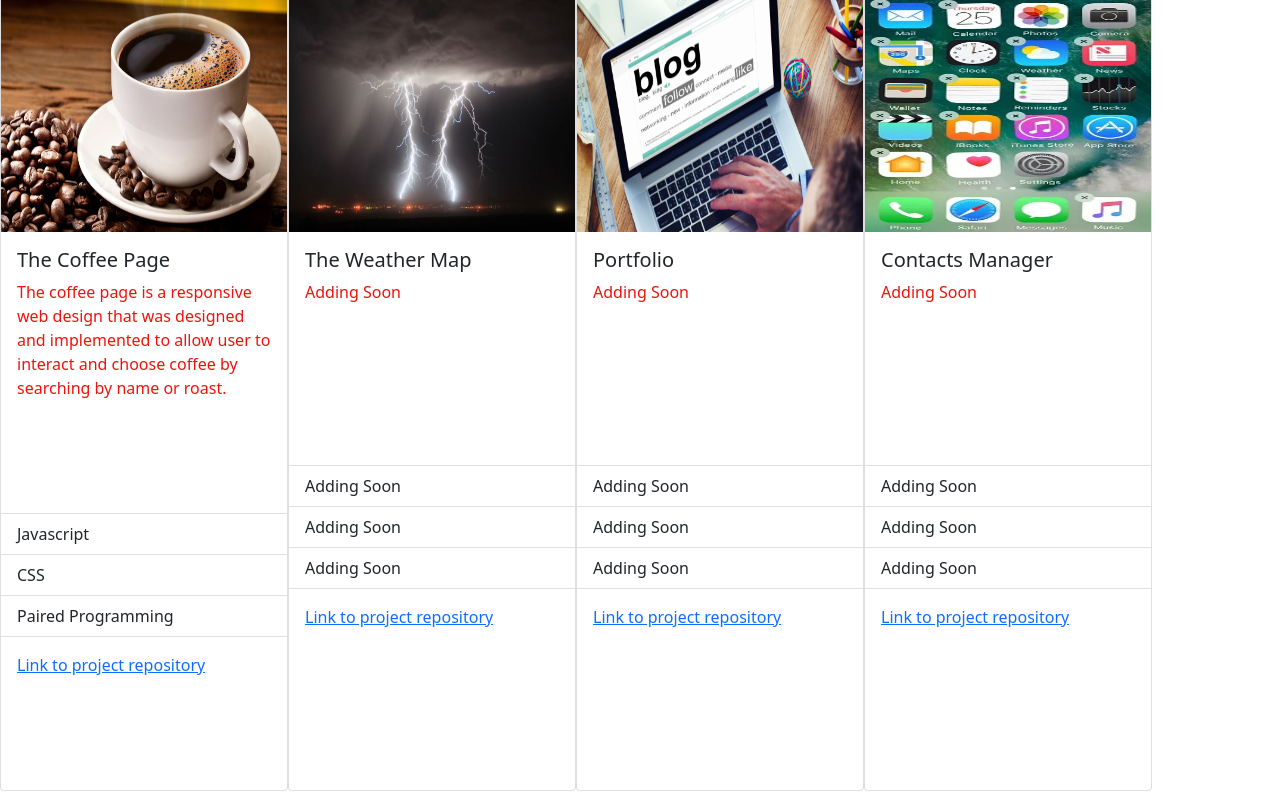
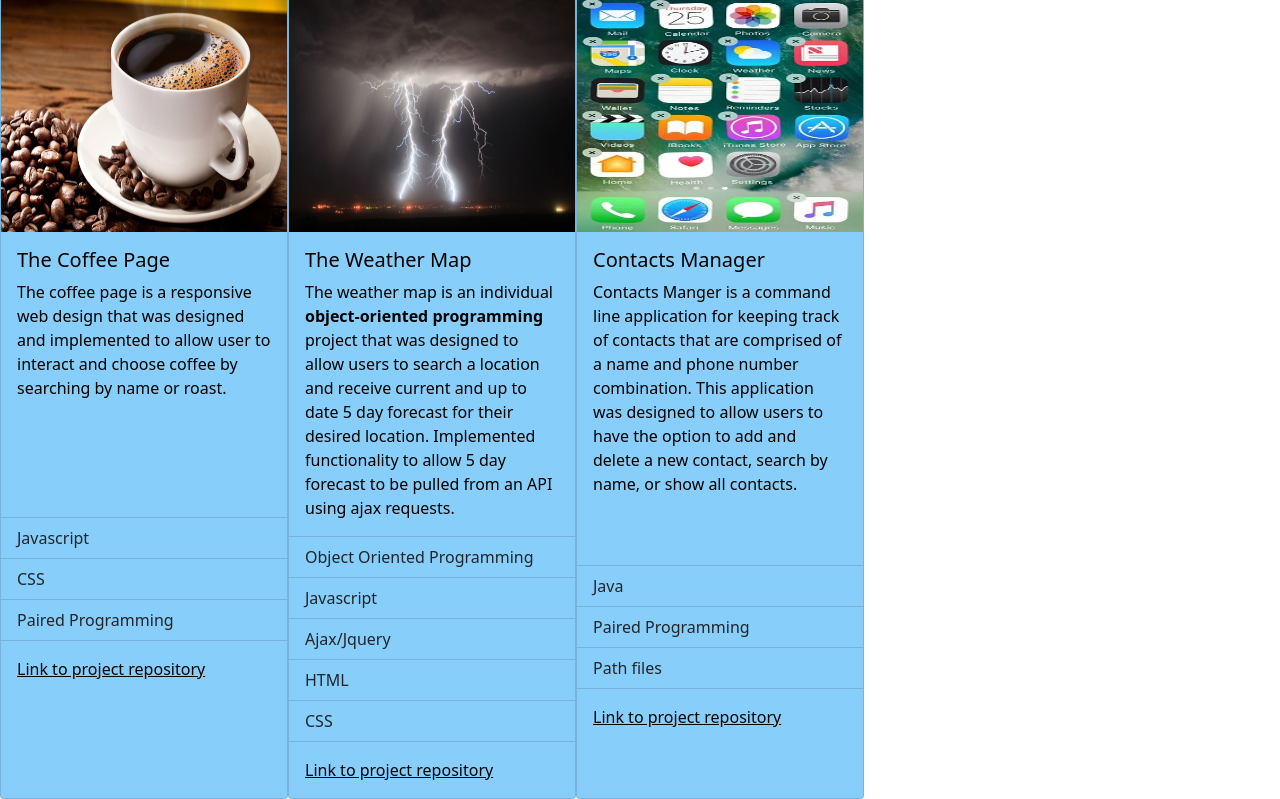
Before and after one commit to ZakeriaDaniels/ZakeriaDaniels.github.io, a plain HTML site: page index.html in a window 1280 px wide. Shown: the part 254-1053 px from the top of the page. Drawn offline with nearby package versions, Linux system fonts and the light colour scheme.

Commit message:
added rest of project descriptions

```diff
--- a/blog/blog.css
+++ b/blog/blog.css
@@ -7,10 +7,11 @@ h1{
     justify-content: center;
     align-items: center;
 }
-#pic{
+.pic{
     height: 25px;
     width:25px;
 }
+
 h2{
     text-align: center;
     color: blue;
@@ -23,10 +24,7 @@ h2{
     font-size: 20px;
     background-color: #020505;
 }
-.portfolio{
-    text-align: center;
-    color: red;
-}
+
 h4{
     text-align: center;
     color: #f11111;
@@ -39,13 +37,26 @@ img{
     text-align: center;
     color: red;
 }
-
+.card-title{
+    color: black;
+}
 p{
     color: #f11111;
 }
-
+.card-text{
+    color: black;
+}
 .flex-container{
     display: flex;
     height: 100vh;
     flex-wrap: wrap;
 }
+.card{
+    background-color: lightskyblue;
+}
+.list-group-item{
+    background-color: lightskyblue;
+}
+.card-link{
+    color: #020505;
+}
--- a/blog/blog.js
+++ b/blog/blog.js
@@ -2,14 +2,14 @@
 $(function() {
 
 
-    const myButton = document.getElementById("toggle");
+    const myButton = document.getElementById("light");
+
     myButton.addEventListener("click", function() {
-        const currentColor = document.body.style.backgroundColor;
-        if (currentColor === "white") {
-            document.body.style.backgroundColor = "black";
-        } else {
-            document.body.style.backgroundColor = "white";
-        }
+        document.body.style.backgroundColor = "white";
+    });
+    const myButton2 = document.getElementById("dark");
+    myButton2.addEventListener("click", function() {
+        document.body.style.backgroundColor = "black";
+    });
 
-    })
 });
--- a/index.html
+++ b/index.html
@@ -14,7 +14,8 @@
 <script src="https://code.jquery.com/jquery-2.2.4.min.js" integrity="sha256-BbhdlvQf/xTY9gja0Dq3HiwQF8LaCRTXxZKRutelT44=" crossorigin="anonymous"></script>
 <div class="header">
 <h1>Zy's Blog</h1>
-    <button id="toggle"><img src="blog/lightbulb.png" id="pic"></button>
+    <button class="toggle"><img src="blog/lightbulb.png" class="pic" id="light">Click light to toggle light mode</button>
+    <button class="toggle"><img src="blog/darklighbulb.png" class="pic" id="dark">Click light to toggle dark mode</button>
 </div>
     <hr>
 <div class="quotes">
@@ -44,44 +45,46 @@
         <img class="card-img-top" src="blog/weather.jpeg">
         <div class="card-body">
             <h5 class="card-title">The Weather Map</h5>
-            <p class="card-text">Adding Soon</p>
+            <p class="card-text">The weather map is an individual <strong>object-oriented programming</strong> project that was designed to allow users to search a location and receive current and up to date 5 day forecast for their desired location. Implemented functionality to allow 5 day forecast to be pulled from an API using ajax requests.</p>
         </div>
         <ul class="list-group list-group-flush">
-            <li class="list-group-item">Adding Soon</li>
-            <li class="list-group-item">Adding Soon</li>
-            <li class="list-group-item">Adding Soon</li>
+            <li class="list-group-item">Object Oriented Programming</li>
+            <li class="list-group-item">Javascript</li>
+            <li class="list-group-item">Ajax/Jquery</li>
+            <li class="list-group-item">HTML</li>
+            <li class="list-group-item">CSS</li>
         </ul>
         <div class="card-body">
             <a href="https://github.com/ZakeriaDaniels/codeup-web-exercises.git" class="card-link" target="_blank">Link to project repository</a>
         </div>
     </div>
 
-    <div class="card" id="card3" style="width: 18rem;">
-        <img class="card-img-top" src="blog/create-a-blog.jpeg">
-        <div class="card-body">
-            <h5 class="card-title">Portfolio</h5>
-            <p class="card-text">Adding Soon</p>
-        </div>
-        <ul class="list-group list-group-flush">
-            <li class="list-group-item">Adding Soon</li>
-            <li class="list-group-item">Adding Soon</li>
-            <li class="list-group-item">Adding Soon</li>
-        </ul>
-        <div class="card-body">
-            <a href="#" class="card-link" target="_blank">Link to project repository</a>
-        </div>
-    </div>
+<!--    <div class="card" id="card3" style="width: 18rem;">-->
+<!--        <img class="card-img-top" src="blog/create-a-blog.jpeg">-->
+<!--        <div class="card-body">-->
+<!--            <h5 class="card-title">Portfolio</h5>-->
+<!--            <p class="card-text">Adding Soon</p>-->
+<!--        </div>-->
+<!--        <ul class="list-group list-group-flush">-->
+<!--            <li class="list-group-item">Adding Soon</li>-->
+<!--            <li class="list-group-item">Adding Soon</li>-->
+<!--            <li class="list-group-item">Adding Soon</li>-->
+<!--        </ul>-->
+<!--        <div class="card-body">-->
+<!--            <a href="#" class="card-link" target="_blank">Link to project repository</a>-->
+<!--        </div>-->
+<!--    </div>-->
 
     <div class="card" id="card4" style="width: 18rem;">
         <img class="card-img-top" src="blog/iphone.webp">
         <div class="card-body">
             <h5 class="card-title">Contacts Manager</h5>
-            <p class="card-text">Adding Soon</p>
+            <p class="card-text">Contacts Manger is a command line application for keeping track of contacts that are comprised of a name and phone number combination. This application was designed to allow users to have the option to add and delete a new contact, search by name, or show all contacts. </p>
         </div>
         <ul class="list-group list-group-flush">
-            <li class="list-group-item">Adding Soon</li>
-            <li class="list-group-item">Adding Soon</li>
-            <li class="list-group-item">Adding Soon</li>
+            <li class="list-group-item">Java</li>
+            <li class="list-group-item">Paired Programming</li>
+            <li class="list-group-item">Path files</li>
         </ul>
         <div class="card-body">
             <a class="card-link" href="#"  target="_blank">Link to project repository</a>
```
